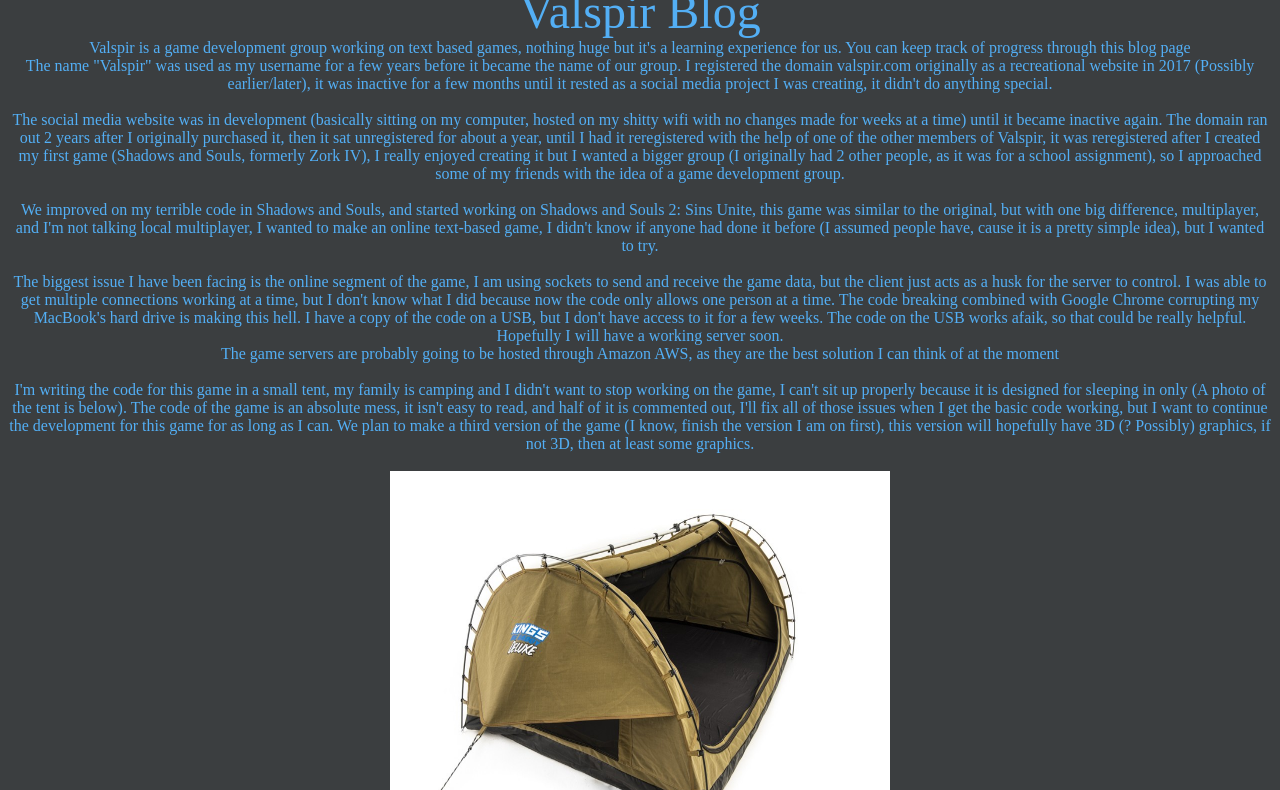
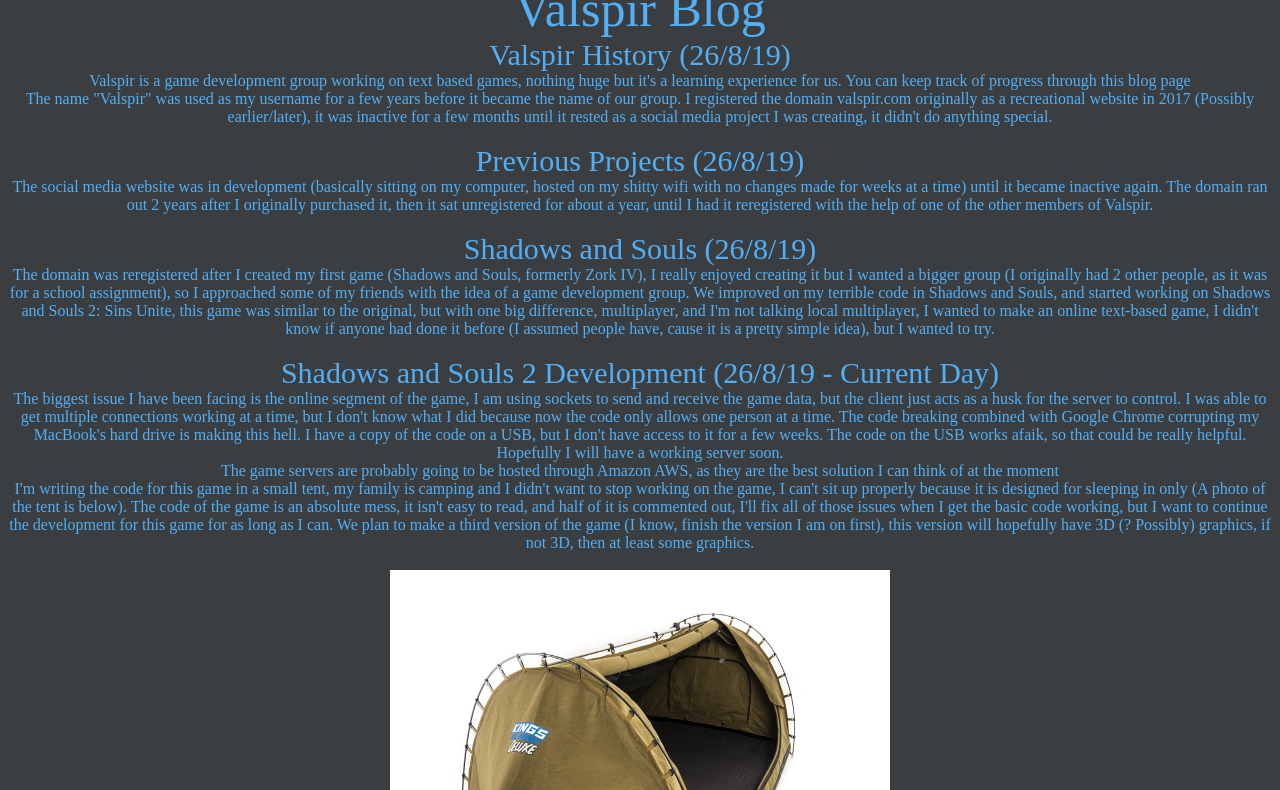
Before and after one commit to Valspir/valspir.com, a plain HTML site: page blog.html in a window 1280 px wide. Shown: the part 76-866 px from the top of the page. Drawn offline with Linux system fonts and the light colour scheme.

Commit message:
Update blog.html

```diff
--- a/blog.html
+++ b/blog.html
@@ -1,5 +1,4 @@
-<!DOCTYPE html>
-<head>
+<html><head>
         <title>Valspir Blog</title>
         <script>
         function getCookie(cname) {
@@ -125,35 +124,44 @@ li a, .dropbtn {
             </ul>
           </div>
         <center>
-<font size="15">
-  <class lang="en">Valspir Blog</class>
+
+        <class style="font-size:50px;color: #53aff5" lang="en">Valspir Blog</class>
           <class lang="ga">Header (irish)</class>
           <class lang="ja">Header (japanese)</class>
           <class lang="gv">Header (manx)</class>
           <class lang="es">Header (spanish)</class>
-</font>
+
         <br>
         <font>
+        <font size="9">
+        <class style="font-size:30px;color: #53aff5" lang="en"> Valspir History (26/8/19)</class>
+        <br>
+        </font>
         <class lang="en"> Valspir is a game development group working on text based games, nothing huge but it's a learning experience for us. You can keep track of progress through this blog page</class>
         <br>
         <class lang="en"> The name "Valspir" was used as my username for a few years before it became the name of our group. I registered the domain valspir.com originally as a recreational website in 2017 (Possibly earlier/later), it was inactive for a few months until it rested as a social media project I was creating, it didn't do anything special. </class>
         <br>
         <br>
-<class lang="en">The social media website was in development (basically sitting on my computer, hosted on my shitty wifi with no changes made for weeks at a time) until it became inactive again. The domain ran out 2 years after I originally purchased it, then it sat unregistered for about a year, until I had it reregistered with the help of one of the other members of Valspir, it was reregistered after I created my first game (Shadows and Souls, formerly Zork IV), I really enjoyed creating it but I wanted a bigger group (I originally had 2 other people, as it was for a school assignment), so I approached some of my friends with the idea of a game development group. </class>
+        <class style="font-size:30px;color: #53aff5" lang="en"> Previous Projects (26/8/19)</class>
+        <br>
+        <class lang="en">The social media website was in development (basically sitting on my computer, hosted on my shitty wifi with no changes made for weeks at a time) until it became inactive again. The domain ran out 2 years after I originally purchased it, then it sat unregistered for about a year, until I had it reregistered with the help of one of the other members of Valspir. </class>
         <br>
         <br>
-<class lang="en">We improved on my terrible code in Shadows and Souls, and started working on Shadows and Souls 2: Sins Unite, this game was similar to the original, but with one big difference, multiplayer, and I'm not talking local multiplayer, I wanted to make an online text-based game, I didn't know if anyone had done it before (I assumed people have, cause it is a pretty simple idea), but I wanted to try.</class>
+        <class style="font-size:30px;color: #53aff5" lang="en"> Shadows and Souls (26/8/19)</class>
         <br>
+        <class lang="en">The domain was reregistered after I created my first game (Shadows and Souls, formerly Zork IV), I really enjoyed creating it but I wanted a bigger group (I originally had 2 other people, as it was for a school assignment), so I approached some of my friends with the idea of a game development group. We improved on my terrible code in Shadows and Souls, and started working on Shadows and Souls 2: Sins Unite, this game was similar to the original, but with one big difference, multiplayer, and I'm not talking local multiplayer, I wanted to make an online text-based game, I didn't know if anyone had done it before (I assumed people have, cause it is a pretty simple idea), but I wanted to try.</class>
+        <br>
+        <br>
+        <class style="font-size:30px;color: #53aff5" lang="en"> Shadows and Souls 2 Development (26/8/19 - Current Day)</class>
         <br>
         <class lang="en"> The biggest issue I have been facing is the online segment of the game, I am using sockets to send and receive the game data, but the client just acts as a husk for the server to control. I was able to get multiple connections working at a time, but I don't know what I did because now the code only allows one person at a time. The code breaking combined with Google Chrome corrupting my MacBook's hard drive is making this hell. I have a copy of the code on a USB, but I don't have access to it for a few weeks. The code on the USB works afaik, so that could be really helpful. Hopefully I will have a working server soon.</class>
         <br>
         <class lang="en"> The game servers are probably going to be hosted through Amazon AWS, as they are the best solution I can think of at the moment</class>
         <br>
-<br>
         <class lang="en"> I'm writing the code for this game in a small tent, my family is camping and I didn't want to stop working on the game, I can't sit up properly because it is designed for sleeping in only (A photo of the tent is below). The code of the game is an absolute mess, it isn't easy to read, and half of it is commented out, I'll fix all of those issues when I get the basic code working, but I want to continue the development for this game for as long as I can. We plan to make a third version of the game (I know, finish the version I am on first), this version will hopefully have 3D (? Possibly) graphics, if not 3D, then at least some graphics.</class>
         <br>
         <br>
-<img src="images/swag.jpg" height="400px" width="500px" alt="tent">
+        <img src="images/swag.jpg" alt="tent" width="500px" height="400px">
 
         <class lang="ja"> Text (japanese)</class>
         <class lang="ga"> Text (irish)</class>
@@ -161,3 +169,5 @@ li a, .dropbtn {
         <class lang="es"> Test (spanish)</class>
         </font>
         </center>
+
+         </body></html>
```
Lines whose indentation alone changed are shown as unchanged.
